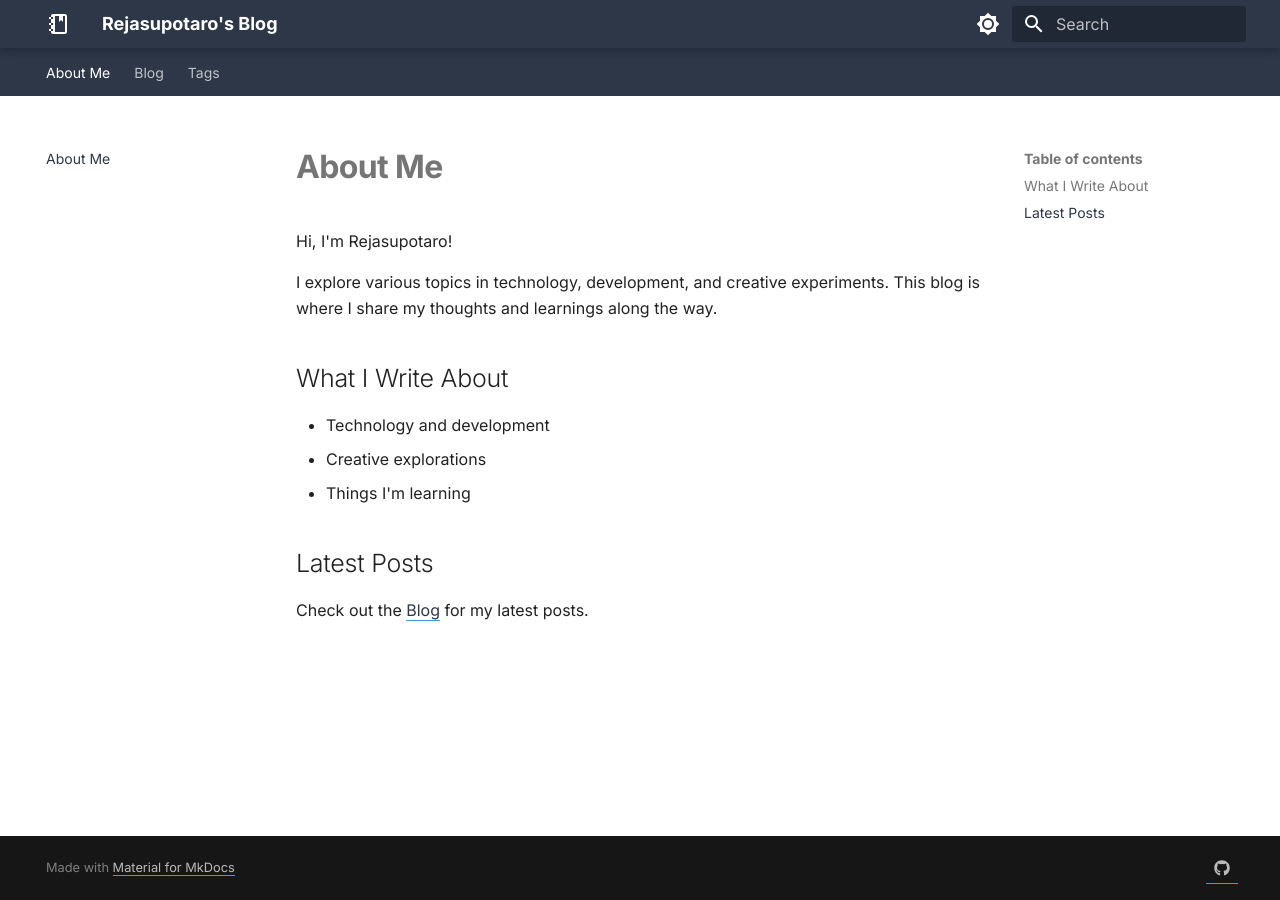
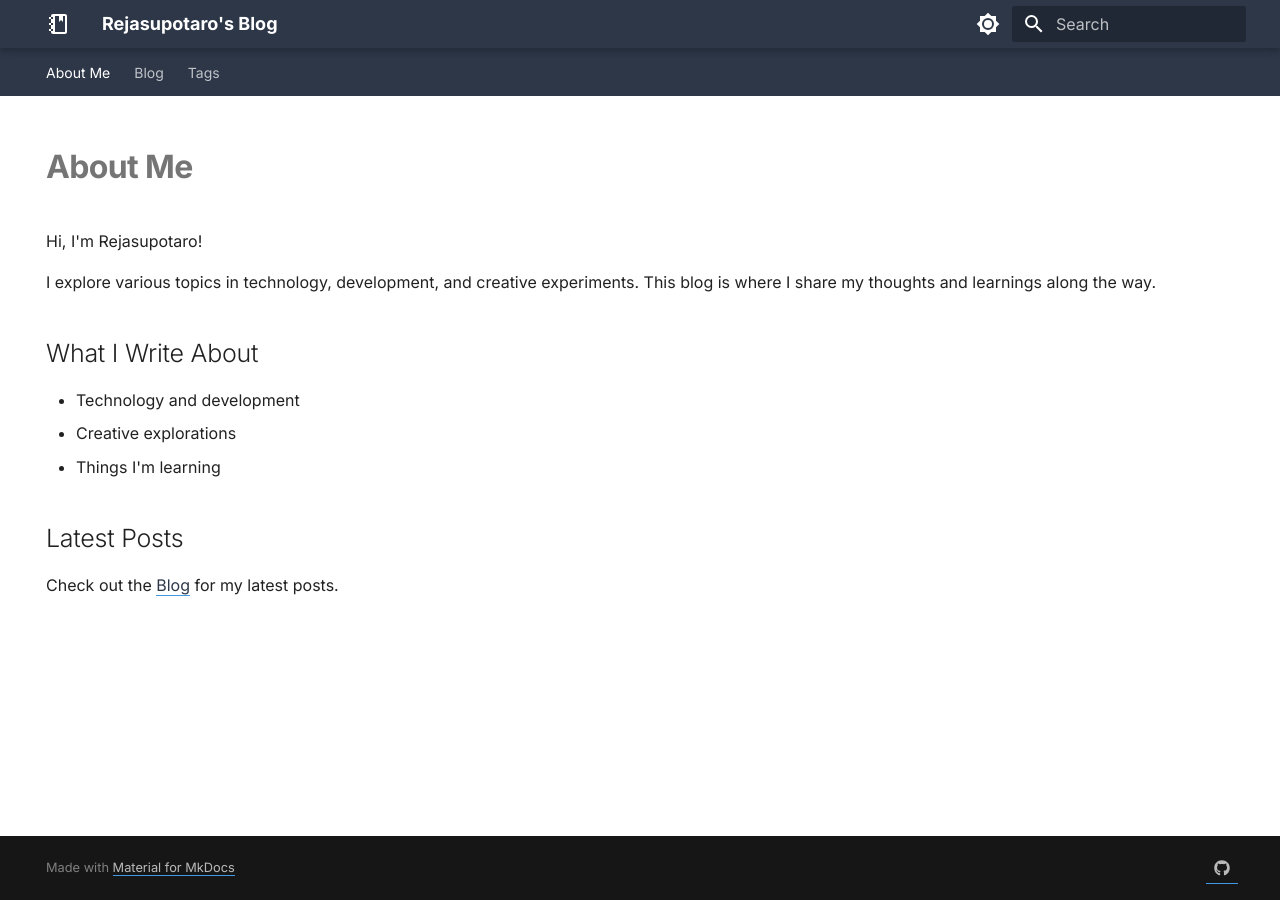
Before and after one commit to rejasupotaro/rejasupotaro.github.io, an MkDocs documentation site: the page built from docs/index.md, in a window 1280 px wide. Built offline with MkDocs 1.6.1 and Material for MkDocs 9.7.7, drawn with Linux system fonts in a browser that asks for light colours; some of the changed lines change nothing that is shown.

Commit message:
Hide navigation and TOC on About Me page

```diff
--- a/docs/index.md
+++ b/docs/index.md
@@ -1,3 +1,9 @@
+---
+hide:
+  - navigation # Hides left navigation sidebar
+  - toc # Hides right table of contents
+---
+
 # About Me
 
 Hi, I'm Rejasupotaro!
```
